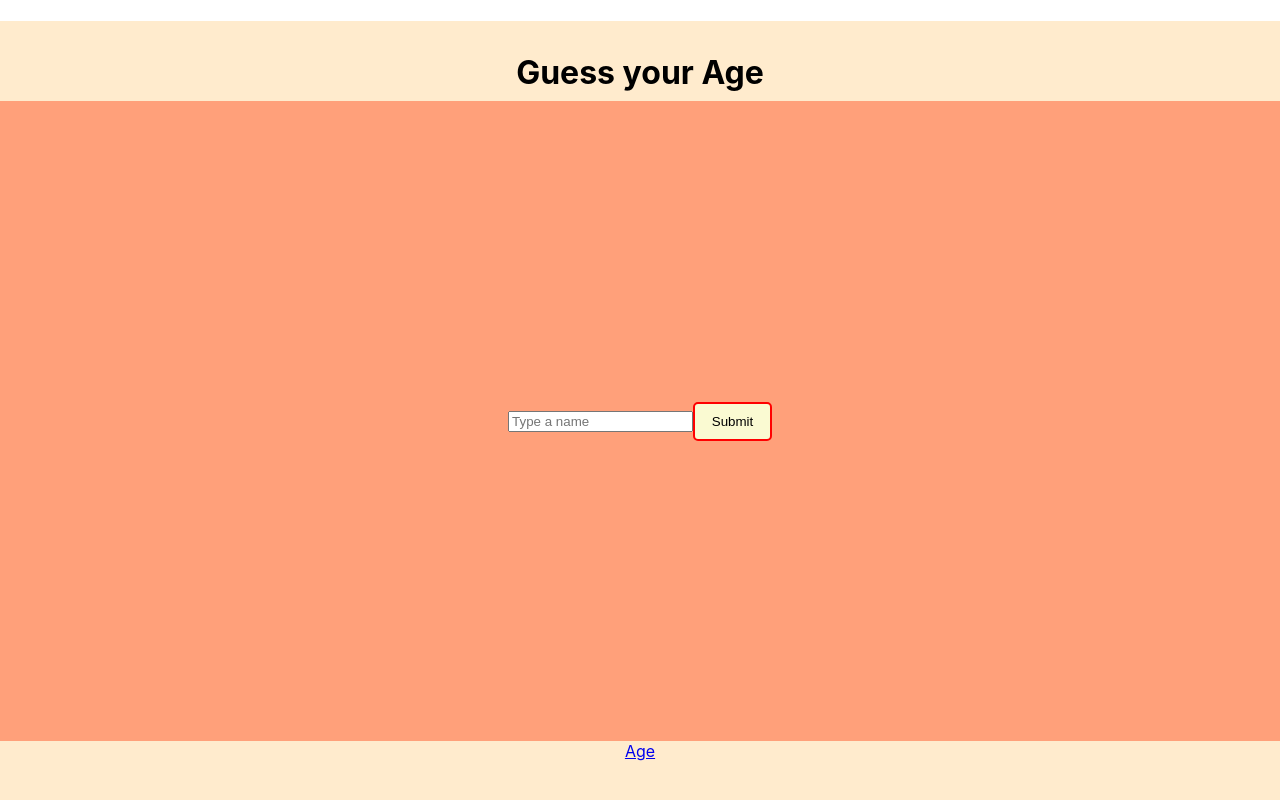
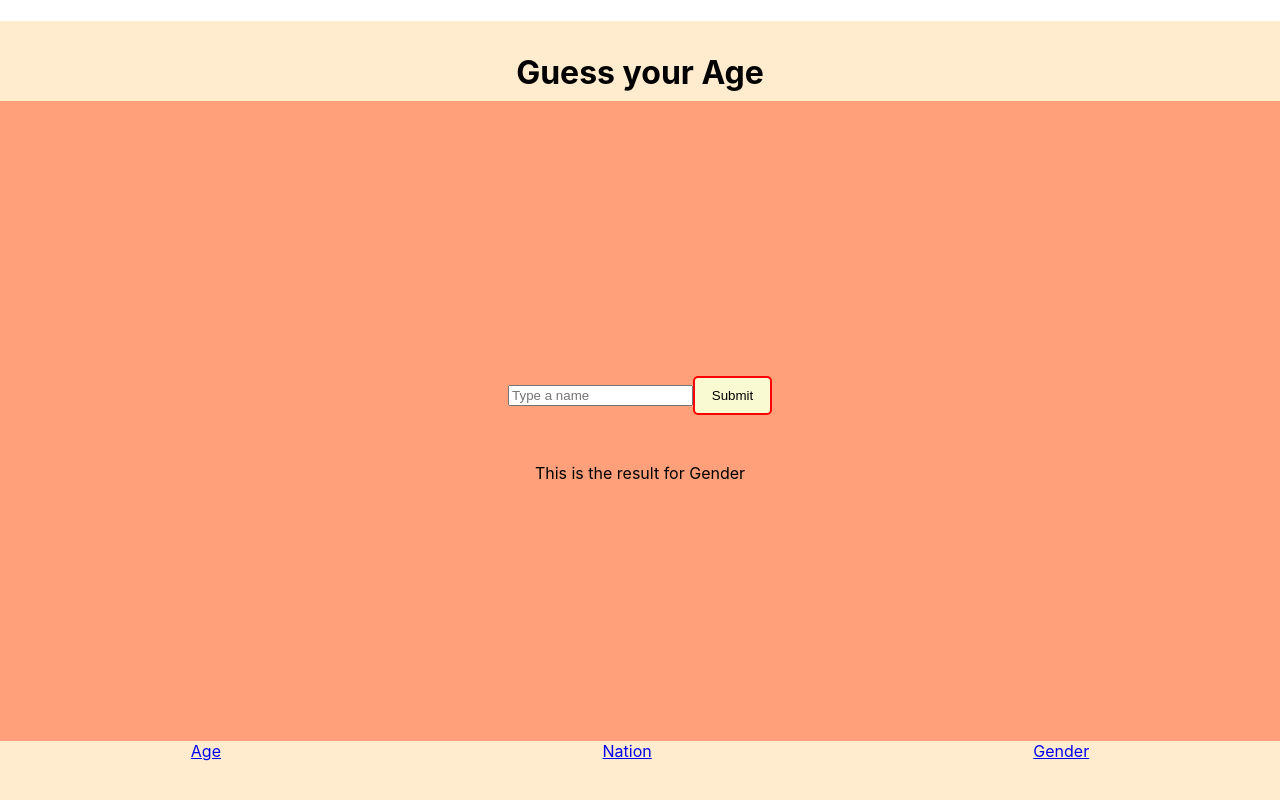
Before and after one commit to borislavkb/name-app, a React (Create React App) app: page /gender in a window 1280 px wide. Shown: the top 800 px of the page. Built offline with nearby package versions, Linux system fonts and the light colour scheme.

Commit message:
Add react-router-features to App.js

```diff
--- a/src/App.js
+++ b/src/App.js
@@ -20,14 +20,27 @@ function App() {
           ></input>
           <button type="submit">Submit</button>
         </form>
+        <Switch>
+          <Route path="/age">
+            <Age />
+          </Route>
+        </Switch>
+        <Switch>
+          <Route path="/nation">
+            <Nation />
+          </Route>
+        </Switch>
+        <Switch>
+          <Route path="/gender">
+            <Gender />
+          </Route>
+        </Switch>
       </main>
       <footer>
         <nav className="App__footer">
-          <Switch>
-            <a href="Age">Age</a>
-            <a href="Nation">Nation</a>
-            <a href="Gender">Gender</a>
-          </Switch>
+          <NavLink to="Age">Age</NavLink>
+          <NavLink to="Nation">Nation</NavLink>
+          <NavLink to="Gender">Gender</NavLink>
         </nav>
       </footer>
     </div>
--- a/src/pages/Age.js
+++ b/src/pages/Age.js
@@ -1,7 +1,7 @@
 export default function Age() {
   return (
     <div>
-      <p>This is the result</p>
+      <p>This is the result for Age</p>
     </div>
   );
 }
--- a/src/pages/Gender.js
+++ b/src/pages/Gender.js
@@ -1,7 +1,7 @@
 export default function Age() {
   return (
     <div>
-      <p>This is the result</p>
+      <p>This is the result for Gender</p>
     </div>
   );
 }
--- a/src/pages/Nation.js
+++ b/src/pages/Nation.js
@@ -1,7 +1,7 @@
 export default function Age() {
   return (
     <div>
-      <p>This is the result</p>
+      <p>This is the result for Nation</p>
     </div>
   );
 }
```
